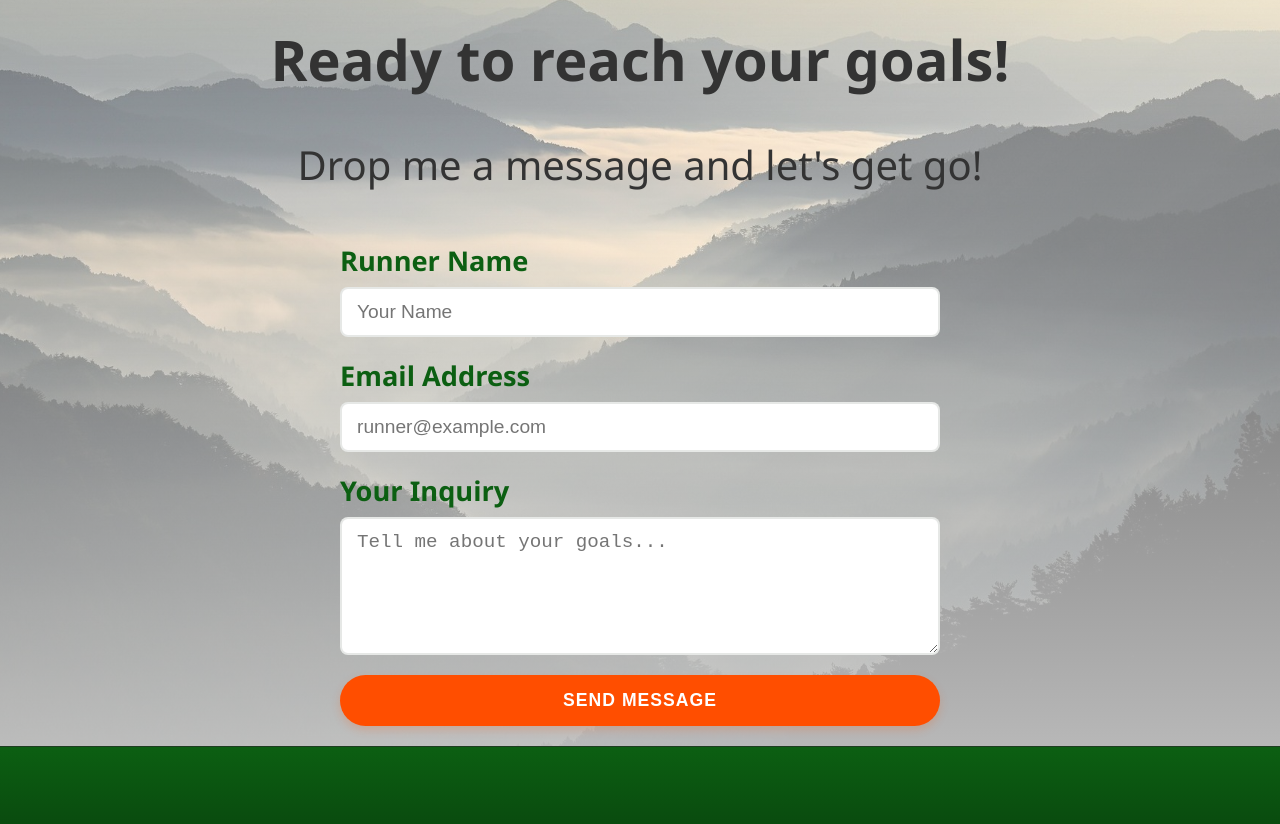
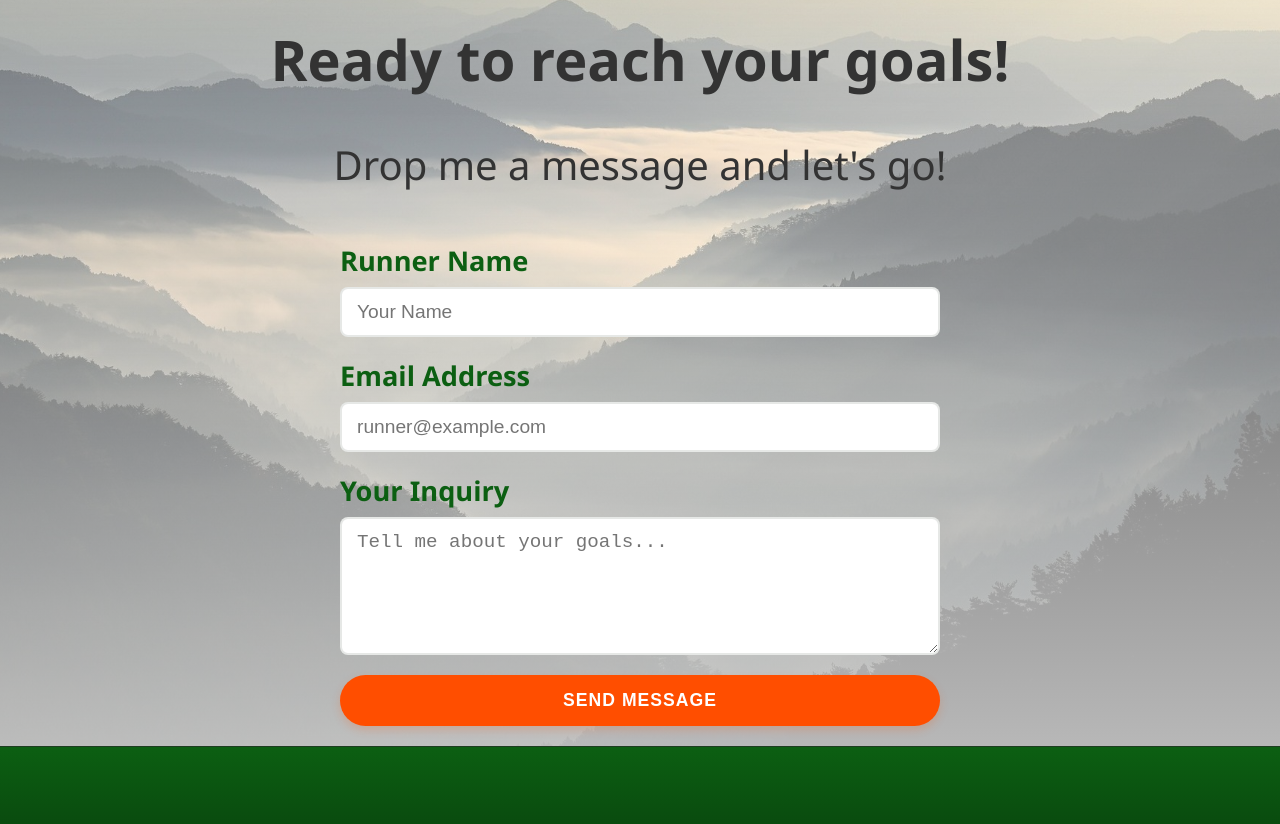
Before and after one commit to hwooddan/pinnacle-ultra-website, a plain HTML site: page index.html in a window 1280 px wide. Shown: the part 1506-2330 px from the top of the page. Drawn offline with Linux system fonts and the light colour scheme; no server answers.

Commit message:
updated contact message .html

```diff
--- a/index.html
+++ b/index.html
@@ -54,7 +54,7 @@
 <section id="contact" class="contact-section">
     <div class="container">
         <h2 class="title-main">Ready to reach your goals!</h2>
-        <p class="subtitle">Drop me a message and let's get go!</p>
+        <p class="subtitle">Drop me a message and let's go!</p>
 
         <div id="form-success" data-fs-success style="display:none;" class="form-feedback success">
             <h3>Message Received!</h3>
```
